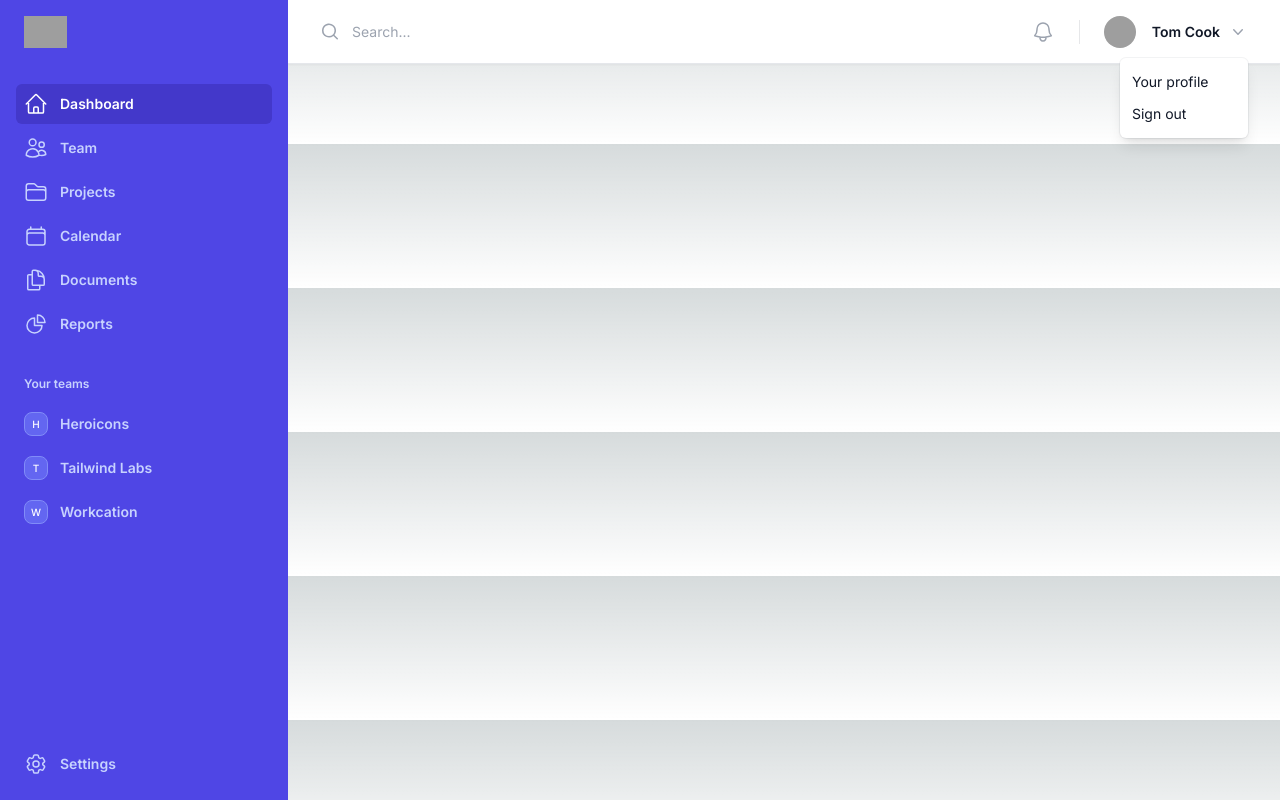
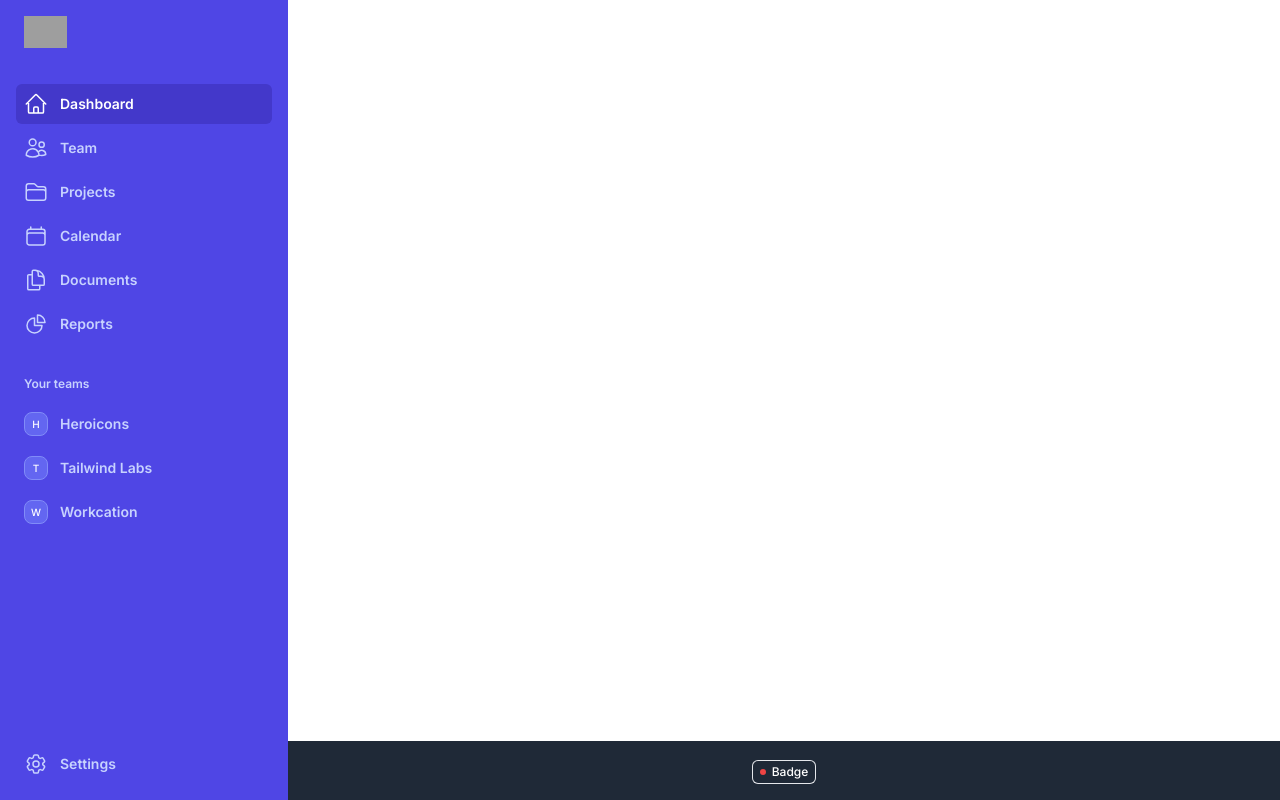
Before and after one commit to tosaken1116/plesio-ui-docs, a Next.js app: page /editor in a window 1280 px wide. Built offline with nearby package versions, Linux system fonts and the light colour scheme; grey boxes are pictures that could not be loaded.

Commit message:
画面構造のリファクタリング

```diff
--- a/src/app/editor/page.tsx
+++ b/src/app/editor/page.tsx
@@ -510,158 +510,23 @@ Leaving: "transition ease-in-out duration-300 transform"
         </nav>
       </div>
     </div>
-    <div className="lg:pl-72">
-      <div className="sticky top-0 z-40 flex h-16 shrink-0 items-center gap-x-4 border-b border-gray-200 bg-white px-4 shadow-sm sm:gap-x-6 sm:px-6 lg:px-8">
-        <button type="button" className="-m-2.5 p-2.5 text-gray-700 lg:hidden">
-          <span className="sr-only">Open sidebar</span>
+
+    <div className="lg:pl-72 h-screen flex flex-col">
+      <main className="py-10 bg-white flex-grow">
+        <div className="px-4 sm:px-6 lg:px-8">{/* Your content */}</div>
+      </main>
+      <footer className="py-4 bg-gray-800 text-white text-center">
+        <span className="inline-flex items-center gap-x-1.5 rounded-md px-2 py-1 text-xs font-medium text-white ring-1 ring-inset ring-gray-200">
           <svg
-            className="h-6 w-6"
-            fill="none"
-            viewBox="0 0 24 24"
-            strokeWidth="1.5"
-            stroke="currentColor"
+            className="h-1.5 w-1.5 fill-red-500"
+            viewBox="0 0 6 6"
             aria-hidden="true"
           >
-            <path
-              strokeLinecap="round"
-              strokeLinejoin="round"
-              d="M3.75 6.75h16.5M3.75 12h16.5m-16.5 5.25h16.5"
-            />
+            <circle cx={3} cy={3} r={3} />
           </svg>
-        </button>
-        {/* Separator */}
-        <div className="h-6 w-px bg-gray-900/10 lg:hidden" aria-hidden="true" />
-        <div className="flex flex-1 gap-x-4 self-stretch lg:gap-x-6">
-          <form className="relative flex flex-1" action="#" method="GET">
-            <label htmlFor="search-field" className="sr-only">
-              Search
-            </label>
-            <svg
-              className="pointer-events-none absolute inset-y-0 left-0 h-full w-5 text-gray-400"
-              viewBox="0 0 20 20"
-              fill="currentColor"
-              aria-hidden="true"
-            >
-              <path
-                fillRule="evenodd"
-                d="M9 3.5a5.5 5.5 0 100 11 5.5 5.5 0 000-11zM2 9a7 7 0 1112.452 4.391l3.328 3.329a.75.75 0 11-1.06 1.06l-3.329-3.328A7 7 0 012 9z"
-                clipRule="evenodd"
-              />
-            </svg>
-            <input
-              id="search-field"
-              className="block h-full w-full border-0 py-0 pl-8 pr-0 text-gray-900 placeholder:text-gray-400 focus:ring-0 sm:text-sm"
-              placeholder="Search..."
-              type="search"
-              name="search"
-            />
-          </form>
-          <div className="flex items-center gap-x-4 lg:gap-x-6">
-            <button
-              type="button"
-              className="-m-2.5 p-2.5 text-gray-400 hover:text-gray-500"
-            >
-              <span className="sr-only">View notifications</span>
-              <svg
-                className="h-6 w-6"
-                fill="none"
-                viewBox="0 0 24 24"
-                strokeWidth="1.5"
-                stroke="currentColor"
-                aria-hidden="true"
-              >
-                <path
-                  strokeLinecap="round"
-                  strokeLinejoin="round"
-                  d="M14.857 17.082a23.848 23.848 0 005.454-1.31A8.967 8.967 0 0118 9.75v-.7V9A6 6 0 006 9v.75a8.967 8.967 0 01-2.312 6.022c1.733.64 3.56 1.085 5.455 1.31m5.714 0a24.255 24.255 0 01-5.714 0m5.714 0a3 3 0 11-5.714 0"
-                />
-              </svg>
-            </button>
-            {/* Separator */}
-            <div
-              className="hidden lg:block lg:h-6 lg:w-px lg:bg-gray-900/10"
-              aria-hidden="true"
-            />
-            {/* Profile dropdown */}
-            <div className="relative">
-              <button
-                type="button"
-                className="-m-1.5 flex items-center p-1.5"
-                id="user-menu-button"
-                aria-expanded="false"
-                aria-haspopup="true"
-              >
-                <span className="sr-only">Open user menu</span>
-                <img
-                  className="h-8 w-8 rounded-full bg-gray-50"
-                  src="https://images.unsplash.com/photo-1472099645785-5658abf4ff4e?ixlib=rb-1.2.1&ixid=eyJhcHBfaWQiOjEyMDd9&auto=format&fit=facearea&facepad=2&w=256&h=256&q=80"
-                  alt=""
-                />
-                <span className="hidden lg:flex lg:items-center">
-                  <span
-                    className="ml-4 text-sm font-semibold leading-6 text-gray-900"
-                    aria-hidden="true"
-                  >
-                    Tom Cook
-                  </span>
-                  <svg
-                    className="ml-2 h-5 w-5 text-gray-400"
-                    viewBox="0 0 20 20"
-                    fill="currentColor"
-                    aria-hidden="true"
-                  >
-                    <path
-                      fillRule="evenodd"
-                      d="M5.23 7.21a.75.75 0 011.06.02L10 11.168l3.71-3.938a.75.75 0 111.08 1.04l-4.25 4.5a.75.75 0 01-1.08 0l-4.25-4.5a.75.75 0 01.02-1.06z"
-                      clipRule="evenodd"
-                    />
-                  </svg>
-                </span>
-              </button>
-              {/*
-      Dropdown menu, show/hide based on menu state.
-
-      Entering: "transition ease-out duration-100"
-        From: "transform opacity-0 scale-95"
-        To: "transform opacity-100 scale-100"
-      Leaving: "transition ease-in duration-75"
-        From: "transform opacity-100 scale-100"
-        To: "transform opacity-0 scale-95"
-    */}
-              <div
-                className="absolute right-0 z-10 mt-2.5 w-32 origin-top-right rounded-md bg-white py-2 shadow-lg ring-1 ring-gray-900/5 focus:outline-none"
-                role="menu"
-                aria-orientation="vertical"
-                aria-labelledby="user-menu-button"
-                tabIndex={-1}
-              >
-                {/* Active: "bg-gray-50", Not Active: "" */}
-                <a
-                  href="#"
-                  className="block px-3 py-1 text-sm leading-6 text-gray-900"
-                  role="menuitem"
-                  tabIndex={-1}
-                  id="user-menu-item-0"
-                >
-                  Your profile
-                </a>
-                <a
-                  href="#"
-                  className="block px-3 py-1 text-sm leading-6 text-gray-900"
-                  role="menuitem"
-                  tabIndex={-1}
-                  id="user-menu-item-1"
-                >
-                  Sign out
-                </a>
-              </div>
-            </div>
-          </div>
-        </div>
-      </div>
-      <main className="py-10">
-        <div className="px-4 sm:px-6 lg:px-8">{/* Your content */}</div>
-      </main>
+          Badge
+        </span>
+      </footer>
     </div>
   </div>
 );
```
